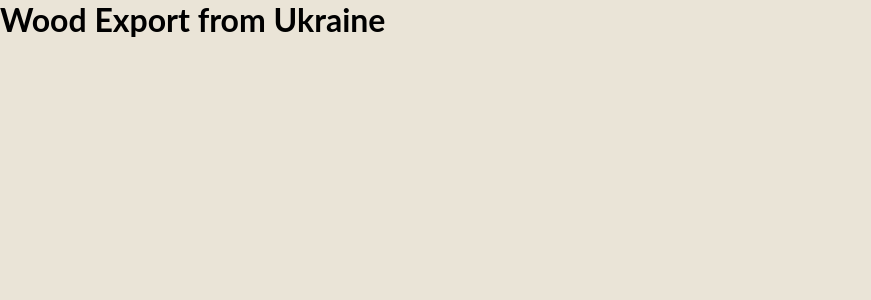
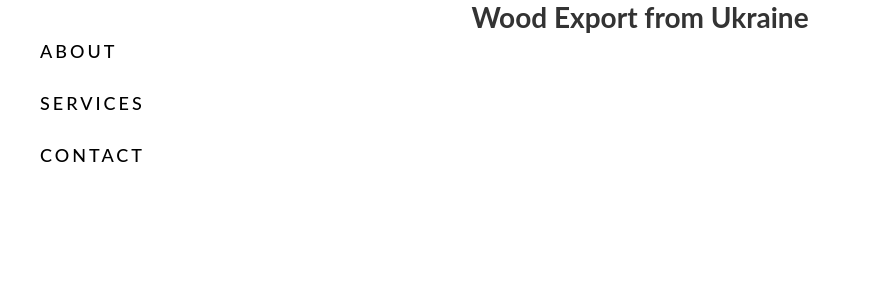
Before and after one commit to yupi1/wexp, a Next.js app: page / in a window 1280 px wide. Shown: the top 300 px of the page, without its empty margins (0-871 px from the left). Built offline with nearby package versions, Linux system fonts and the light colour scheme.

Commit message:
navigation menu

```diff
--- a/pages/_app.js
+++ b/pages/_app.js
@@ -4,7 +4,7 @@
 export default function MyApp({ Component, pageProps }) {
   return (
     <>
-      <title>Wood export ukraine</title>
+      <title>Wood export from UA</title>
       <Component {...pageProps} />
     </>
   )
--- a/pages/index.js
+++ b/pages/index.js
@@ -3,6 +3,13 @@
 export default function HomePage() {
   return (
     <div className="container">
+      <nav className="navigation-menu">
+        <ul className="nav-list">
+          <li className="nav-item"><a className="nav-link" href="">About</a></li>
+          <li className="nav-item"><a className="nav-link" href="">Services</a></li>
+          <li className="nav-item"><a className="nav-link" href="">Contact</a></li>
+        </ul>
+      </nav>
       <h1 className="red">Wood Export from Ukraine</h1>
     </div>
   )
--- a/styles/global.css
+++ b/styles/global.css
@@ -29,6 +29,39 @@
 }
 
 body {
-  background-color: hsl(41, 31%, 88%);
-  color: #000;
+  background-color: white;
+  color: #333;
+  font-size: 14px;
+  text-align: center;
 }
+
+.container {
+  height: 1800px;
+}
+
+/* --------------------- MENU------------------- */
+.navigation-menu {
+  position: fixed;
+  top: 25px;
+  left: 25px;
+  z-index: 10;
+  display: block;
+}
+
+.nav-list {
+  list-style: none;
+  text-align: left;
+}
+
+.nav-item {
+  padding: 15px;
+}
+
+.nav-item .nav-link {
+  letter-spacing: 3px;
+  font-weight: 500;
+  font-size: 18px;
+  text-transform: uppercase;
+  color: black;
+  text-decoration: none;
+}
```
